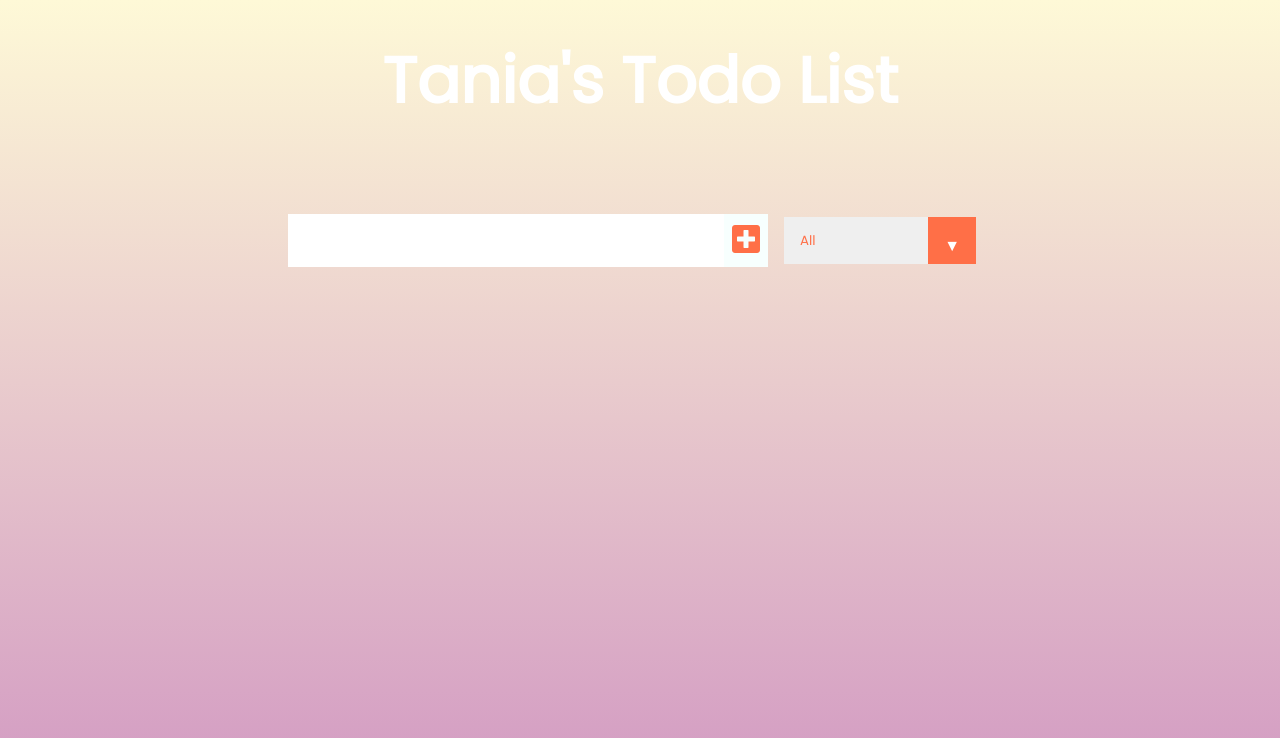
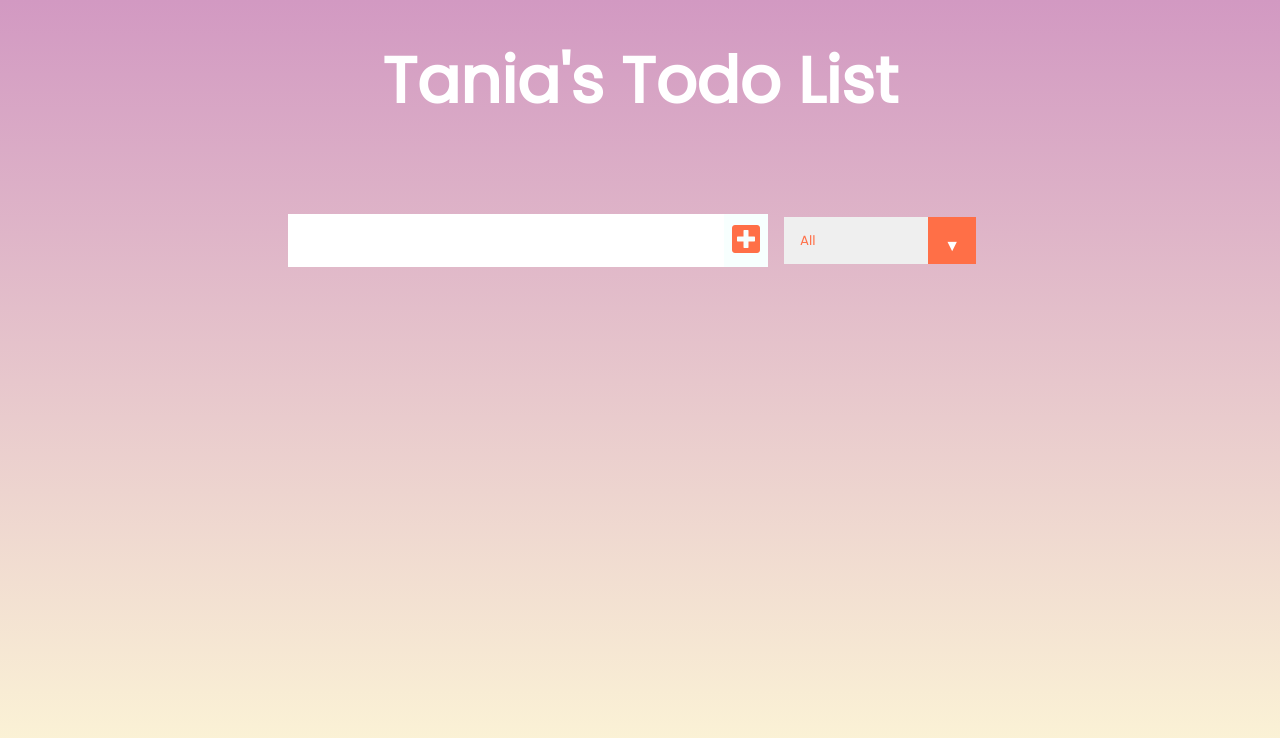
Before and after one commit to deytania9/taniastodolist, a React (Create React App) app: page / in a window 1280 px wide. Shown: the top 738 px of the page. Built offline with nearby package versions, Linux system fonts and the light colour scheme.

Commit message:
Update App.css

```diff
--- a/src/App.css
+++ b/src/App.css
@@ -4,7 +4,7 @@
   box-sizing: border-box;
 }
 body {
-  background-image: linear-gradient(to top, #d299c2 0%, #fef9d7 100%);
+  background-image: linear-gradient(to top, #fef9d7 0%, #d299c2 100%);
   color: white;
   font-family: "Poppins", sans-serif;
   min-height: 100vh;
```
